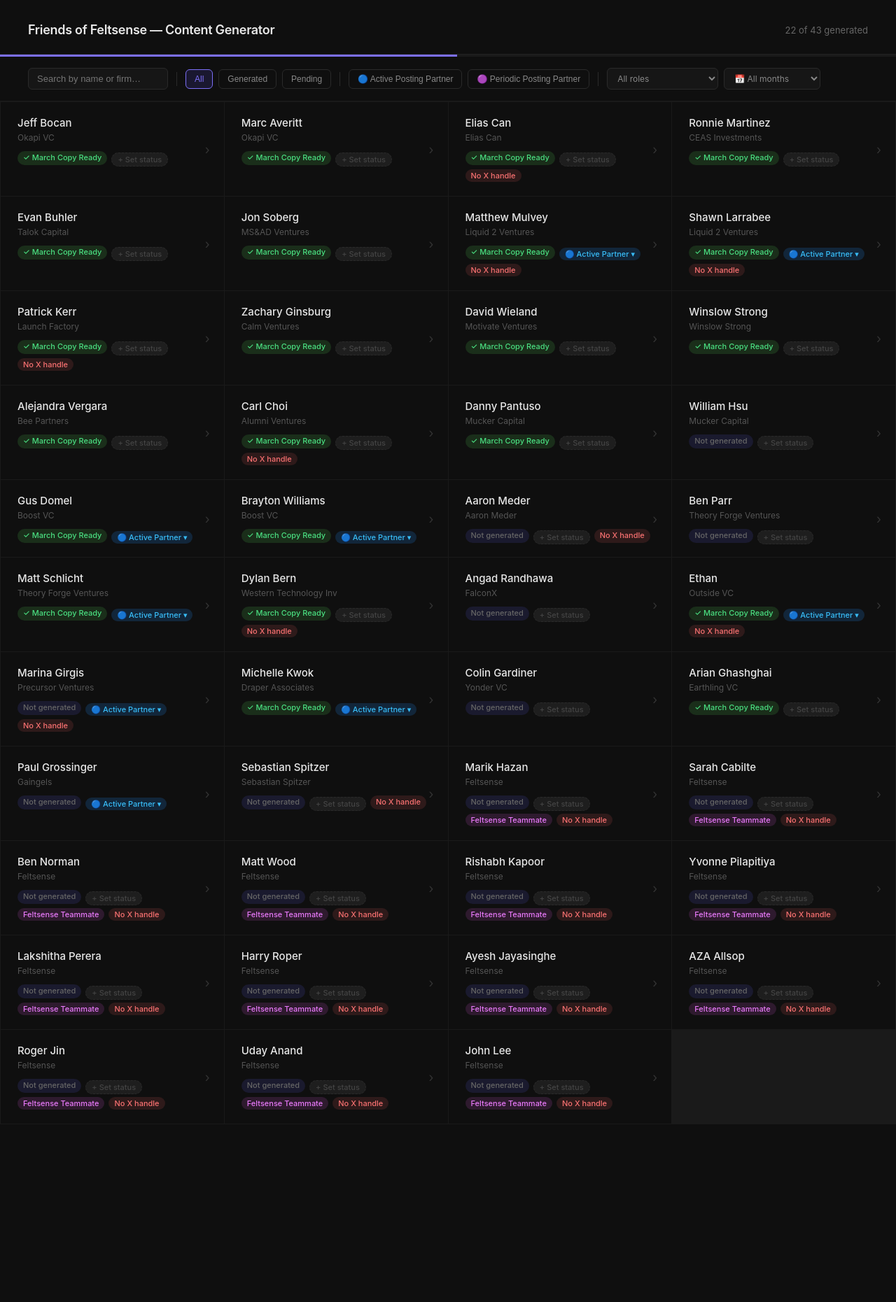
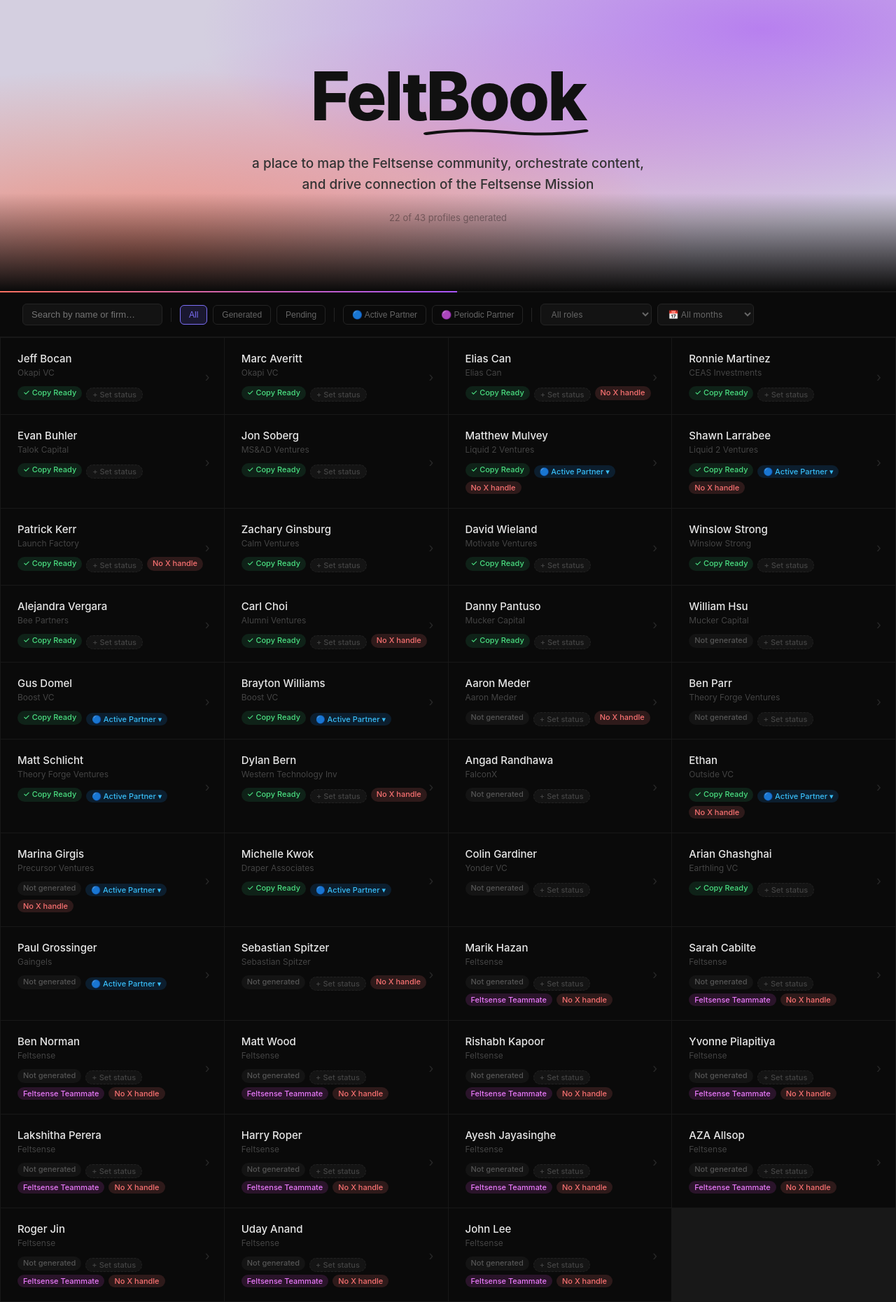
Before and after one commit to in-the-woods-sf/feltsenseproject, a Flask app: page / in a window 1280 px wide. Shown: the whole page at 70% size. Before the commit the page ends 1586 px from the top, so only its background shows below. Run offline with Flask 3, Linux system fonts and the light colour scheme.

Commit message:
FeltBook hero redesign — gradient top, dark grid

```diff
--- a/templates/index.html
+++ b/templates/index.html
@@ -3,87 +3,203 @@
 <head>
   <meta charset="UTF-8">
   <meta name="viewport" content="width=device-width, initial-scale=1.0">
-  <title>Friends of Feltsense — Content Generator</title>
+  <title>FeltBook</title>
   <style>
     * { box-sizing: border-box; margin: 0; padding: 0; }
-    body { font-family: -apple-system, BlinkMacSystemFont, "Segoe UI", sans-serif; background: #0f0f0f; color: #e8e8e8; min-height: 100vh; }
+    body { font-family: -apple-system, BlinkMacSystemFont, "Segoe UI", sans-serif; background: #0a0a0a; color: #e8e8e8; min-height: 100vh; }
 
-    .header { padding: 32px 40px 24px; border-bottom: 1px solid #222; display: flex; align-items: center; justify-content: space-between; }
-    .header h1 { font-size: 18px; font-weight: 600; letter-spacing: -0.3px; }
-    .header .meta { font-size: 13px; color: #666; }
-    .progress-bar { height: 3px; background: #1a1a1a; }
-    .progress-fill { height: 100%; background: #7c6ff7; transition: width 0.4s ease; }
+    /* ── Hero ───────────────────────────────────────────── */
+    .hero {
+      position: relative;
+      min-height: 52vh;
+      display: flex;
+      flex-direction: column;
+      align-items: center;
+      justify-content: center;
+      text-align: center;
+      padding: 72px 32px 80px;
+      background:
+        radial-gradient(ellipse at 15% 90%, rgba(249, 112, 80, 0.72) 0%, transparent 52%),
+        radial-gradient(ellipse at 85% 10%, rgba(168, 85, 247, 0.65) 0%, transparent 52%),
+        radial-gradient(ellipse at 55% 50%, rgba(232, 121, 177, 0.35) 0%, transparent 60%),
+        #d4cfe0;
+      overflow: hidden;
+    }
 
-    .grid { display: grid; grid-template-columns: repeat(auto-fill, minmax(280px, 1fr)); gap: 1px; background: #1a1a1a; padding: 1px; }
-    .card { background: #0f0f0f; padding: 20px 24px; cursor: pointer; text-decoration: none; color: inherit; display: block; transition: background 0.15s; position: relative; }
-    .card:hover { background: #161616; }
-    .card .name { font-size: 15px; font-weight: 500; margin-bottom: 4px; }
-    .card .firm { font-size: 12px; color: #555; margin-bottom: 12px; }
+    /* fade into black at the bottom */
+    .hero::after {
+      content: '';
+      position: absolute;
+      bottom: 0; left: 0; right: 0;
+      height: 140px;
+      background: linear-gradient(to bottom, transparent, #0a0a0a);
+      pointer-events: none;
+    }
+
+    .hero-title {
+      font-size: clamp(52px, 8vw, 96px);
+      font-weight: 800;
+      letter-spacing: -3px;
+      color: #111;
+      line-height: 1;
+      margin-bottom: 6px;
+      position: relative;
+      display: inline-block;
+    }
+
+    /* curved SVG underline on "Book" part */
+    .hero-title .underlined {
+      position: relative;
+      display: inline-block;
+    }
+    .hero-title .underlined svg {
+      position: absolute;
+      bottom: -10px;
+      left: -4px;
+      width: calc(100% + 8px);
+      height: 14px;
+      overflow: visible;
+    }
+    .hero-title .underlined svg path {
+      stroke: #111;
+      stroke-width: 4;
+      fill: none;
+      stroke-linecap: round;
+    }
+
+    .hero-sub {
+      margin-top: 28px;
+      font-size: clamp(15px, 2vw, 19px);
+      font-weight: 500;
+      color: #333;
+      max-width: 560px;
+      line-height: 1.6;
+    }
+
+    .hero-meta {
+      margin-top: 24px;
+      font-size: 13px;
+      color: rgba(0,0,0,0.35);
+    }
+
+    .progress-bar { height: 2px; background: #181818; }
+    .progress-fill { height: 100%; background: linear-gradient(90deg, #f97060, #a855f7); transition: width 0.4s ease; }
+
+    /* ── Filter bar ─────────────────────────────────────── */
+    .filter-bar {
+      padding: 16px 32px;
+      display: flex;
+      gap: 8px;
+      align-items: center;
+      flex-wrap: wrap;
+      border-bottom: 1px solid #181818;
+      background: #0a0a0a;
+      position: sticky;
+      top: 0;
+      z-index: 10;
+    }
+    .filter-bar input {
+      background: #131313;
+      border: 1px solid #242424;
+      color: #e8e8e8;
+      padding: 7px 12px;
+      border-radius: 6px;
+      font-size: 13px;
+      width: 200px;
+      outline: none;
+    }
+    .filter-bar input:focus { border-color: #a855f7; }
+    .filter-sep { width: 1px; height: 20px; background: #242424; margin: 0 4px; }
+    .filter-btn { background: none; border: 1px solid #242424; color: #666; padding: 6px 12px; border-radius: 6px; font-size: 12px; cursor: pointer; white-space: nowrap; transition: all 0.12s; }
+    .filter-btn:hover { border-color: #444; color: #aaa; }
+    .filter-btn.active { border-color: #7c6ff7; color: #7c6ff7; background: #1a1830; }
+    .filter-btn.f-active.active  { border-color: #38bdf8; color: #38bdf8; background: #0c1e2e; }
+    .filter-btn.f-periodic.active { border-color: #a78bfa; color: #a78bfa; background: #1a1030; }
+    .filter-month { background: #131313; border: 1px solid #242424; color: #666; padding: 6px 10px; border-radius: 6px; font-size: 12px; outline: none; cursor: pointer; font-family: inherit; }
+    .filter-month.active { border-color: #6ee7b7; color: #6ee7b7; background: #0a1e18; }
+
+    /* ── Grid ───────────────────────────────────────────── */
+    .grid { display: grid; grid-template-columns: repeat(auto-fill, minmax(280px, 1fr)); gap: 1px; background: #181818; padding: 1px; }
+
+    .card {
+      background: #0a0a0a;
+      padding: 20px 24px;
+      cursor: pointer;
+      text-decoration: none;
+      color: inherit;
+      display: block;
+      transition: background 0.15s;
+      position: relative;
+    }
+    .card:hover { background: #101010; }
+    .card .name { font-size: 15px; font-weight: 500; margin-bottom: 3px; }
+    .card .firm { font-size: 12px; color: #444; margin-bottom: 12px; }
     .card .badges { display: flex; gap: 6px; flex-wrap: wrap; }
+
     .badge { font-size: 11px; padding: 2px 8px; border-radius: 20px; font-weight: 500; }
-    .badge.done { background: #1a2e1a; color: #4ade80; }
-    .badge.pending { background: #1a1a2e; color: #666; }
-    .badge.no-x { background: #2e1a1a; color: #f87171; }
-    .badge.active { background: #12263a; color: #38bdf8; }
-    .badge.periodic { background: #261a3a; color: #a78bfa; }
-    .badge.cold { background: #1e1e1e; color: #555; }
-    .badge.month { background: #0f2420; color: #6ee7b7; }
-    .badge.set-status { background: #1e1e1e; color: #444; cursor: pointer; border: 1px dashed #2a2a2a; }
+    .badge.done     { background: #0f2218; color: #4ade80; }
+    .badge.pending  { background: #141414; color: #555; }
+    .badge.no-x     { background: #2e1a1a; color: #f87171; }
+    .badge.active   { background: #0c1e2e; color: #38bdf8; }
+    .badge.periodic { background: #1a1030; color: #a78bfa; }
+    .badge.cold     { background: #161616; color: #555; }
+    .badge.month    { background: #0a1e18; color: #6ee7b7; }
+    .badge.set-status { background: #141414; color: #444; cursor: pointer; border: 1px dashed #222; }
     .badge.set-status:hover { color: #888; border-color: #444; }
-    .badge.role-vc        { background: #1a1a2e; color: #818cf8; }
-    .badge.role-teammate  { background: #2e1a2e; color: #e879f9; }
-    .badge.role-friend    { background: #1a2820; color: #34d399; }
-    .card .arrow { position: absolute; right: 20px; top: 50%; transform: translateY(-50%); color: #333; font-size: 18px; }
-    .card:hover .arrow { color: #666; }
+    .badge.role-vc        { background: #131328; color: #818cf8; }
+    .badge.role-teammate  { background: #2a142a; color: #e879f9; }
+    .badge.role-friend    { background: #112218; color: #34d399; }
+
+    .card .arrow { position: absolute; right: 20px; top: 50%; transform: translateY(-50%); color: #282828; font-size: 18px; }
+    .card:hover .arrow { color: #555; }
 
     .status-control { display: inline-block; }
 
-    /* Floating status menu */
+    /* ── Floating status menu ───────────────────────────── */
     .status-menu {
       position: fixed;
       z-index: 1000;
-      background: #1a1a1a;
-      border: 1px solid #2a2a2a;
+      background: #161616;
+      border: 1px solid #252525;
       border-radius: 8px;
       padding: 6px;
       min-width: 210px;
-      box-shadow: 0 8px 28px rgba(0,0,0,0.7);
+      box-shadow: 0 8px 32px rgba(0,0,0,0.8);
       display: none;
     }
-    .status-menu .menu-label { font-size: 10px; font-weight: 600; color: #444; text-transform: uppercase; letter-spacing: 0.5px; padding: 4px 8px 6px; }
-    .status-menu .menu-opt { padding: 7px 10px; border-radius: 5px; font-size: 12px; cursor: pointer; color: #888; }
-    .status-menu .menu-opt:hover { background: #252525; color: #e8e8e8; }
-    .status-menu .menu-opt.selected { color: #e8e8e8; background: #252525; }
-    .status-menu .menu-divider { height: 1px; background: #252525; margin: 6px 0; }
-    .status-menu .menu-month { width: 100%; background: #111; border: 1px solid #2a2a2a; color: #888; border-radius: 5px; font-size: 12px; padding: 7px 8px; outline: none; cursor: pointer; font-family: inherit; }
+    .status-menu .menu-label  { font-size: 10px; font-weight: 600; color: #444; text-transform: uppercase; letter-spacing: 0.5px; padding: 4px 8px 6px; }
+    .status-menu .menu-opt    { padding: 7px 10px; border-radius: 5px; font-size: 12px; cursor: pointer; color: #888; }
+    .status-menu .menu-opt:hover  { background: #202020; color: #e8e8e8; }
+    .status-menu .menu-opt.selected { color: #e8e8e8; background: #202020; }
+    .status-menu .menu-divider { height: 1px; background: #222; margin: 6px 0; }
+    .status-menu .menu-month  { width: 100%; background: #0f0f0f; border: 1px solid #252525; color: #888; border-radius: 5px; font-size: 12px; padding: 7px 8px; outline: none; cursor: pointer; font-family: inherit; }
     .status-menu .menu-month:focus { border-color: #6ee7b7; color: #e8e8e8; }
-    .status-menu .menu-role  { width: 100%; background: #111; border: 1px solid #2a2a2a; color: #888; border-radius: 5px; font-size: 12px; padding: 7px 8px; outline: none; cursor: pointer; font-family: inherit; }
+    .status-menu .menu-role   { width: 100%; background: #0f0f0f; border: 1px solid #252525; color: #888; border-radius: 5px; font-size: 12px; padding: 7px 8px; outline: none; cursor: pointer; font-family: inherit; }
     .status-menu .menu-role:focus  { border-color: #818cf8; color: #e8e8e8; }
-
-    .filter-bar { padding: 16px 40px; display: flex; gap: 8px; align-items: center; flex-wrap: wrap; border-bottom: 1px solid #1a1a1a; }
-    .filter-bar input { background: #161616; border: 1px solid #2a2a2a; color: #e8e8e8; padding: 7px 12px; border-radius: 6px; font-size: 13px; width: 200px; outline: none; }
-    .filter-bar input:focus { border-color: #7c6ff7; }
-    .filter-sep { width: 1px; height: 20px; background: #2a2a2a; margin: 0 4px; }
-    .filter-btn { background: none; border: 1px solid #2a2a2a; color: #888; padding: 6px 12px; border-radius: 6px; font-size: 12px; cursor: pointer; white-space: nowrap; }
-    .filter-btn.active { border-color: #7c6ff7; color: #7c6ff7; background: #1a1830; }
-    .filter-btn.f-active.active  { border-color: #38bdf8; color: #38bdf8; background: #0c1e2e; }
-    .filter-btn.f-periodic.active { border-color: #a78bfa; color: #a78bfa; background: #1a1030; }
-    .filter-month { background: #161616; border: 1px solid #2a2a2a; color: #888; padding: 6px 10px; border-radius: 6px; font-size: 12px; outline: none; cursor: pointer; font-family: inherit; }
-    .filter-month.active { border-color: #6ee7b7; color: #6ee7b7; background: #0a1e18; }
 
     .empty { padding: 60px 40px; text-align: center; color: #444; }
   </style>
 </head>
 <body>
 
-<div class="header">
-  <h1>Friends of Feltsense — Content Generator</h1>
-  <div class="meta">{{ generated }} of {{ total }} generated</div>
+<!-- ── Hero ──────────────────────────────────────────────── -->
+<div class="hero">
+  <h1 class="hero-title">
+    Felt<span class="underlined">Book
+      <svg viewBox="0 0 120 14" preserveAspectRatio="none">
+        <path d="M 2 10 Q 30 2 60 8 Q 90 14 118 6" />
+      </svg>
+    </span>
+  </h1>
+  <p class="hero-sub">a place to map the Feltsense community, orchestrate content, and drive connection of the Feltsense Mission</p>
+  <p class="hero-meta">{{ generated }} of {{ total }} profiles generated</p>
 </div>
+
 <div class="progress-bar">
   <div class="progress-fill" style="width: {{ (generated / total * 100) | round }}%"></div>
 </div>
 
+<!-- ── Filter bar ─────────────────────────────────────────── -->
 <div class="filter-bar">
   <input type="text" id="search" placeholder="Search by name or firm…" oninput="filterCards()">
   <div class="filter-sep"></div>
@@ -91,10 +207,10 @@
   <button class="filter-btn" onclick="setFilter('done', this)">Generated</button>
   <button class="filter-btn" onclick="setFilter('pending', this)">Pending</button>
   <div class="filter-sep"></div>
-  <button class="filter-btn f-active" onclick="setFilter('active', this)">🔵 Active Posting Partner</button>
-  <button class="filter-btn f-periodic" onclick="setFilter('periodic', this)">🟣 Periodic Posting Partner</button>
+  <button class="filter-btn f-active" onclick="setFilter('active', this)">🔵 Active Partner</button>
+  <button class="filter-btn f-periodic" onclick="setFilter('periodic', this)">🟣 Periodic Partner</button>
   <div class="filter-sep"></div>
-  <select class="filter-month" id="role-filter" onchange="filterCards()" style="border-color:#2a2a2a;">
+  <select class="filter-month" id="role-filter" onchange="filterCards()">
     <option value="">All roles</option>
     {% for r in role_types %}{% if r.value %}
     <option value="{{ r.value }}">{{ r.label }}</option>
@@ -108,6 +224,7 @@
   </select>
 </div>
 
+<!-- ── Grid ───────────────────────────────────────────────── -->
 <div class="grid" id="grid">
   {% for vc in vcs %}
   <a class="card" href="/vc/{{ vc.slug }}"
@@ -122,7 +239,7 @@
     <div class="firm">{{ vc.firm }}</div>
     <div class="badges">
       {% if vc.generated %}
-        <span class="badge done">✓ March Copy Ready</span>
+        <span class="badge done">✓ Copy Ready</span>
       {% else %}
         <span class="badge pending">Not generated</span>
       {% endif %}
@@ -156,7 +273,7 @@
   {% endfor %}
 </div>
 
-<!-- Floating status / engagement menu -->
+<!-- ── Floating status / engagement menu ──────────────────── -->
 <div class="status-menu" id="status-menu">
   <div class="menu-label">Partner Status</div>
   <div class="menu-opt" data-val="" onclick="setCardStatus('')">— No status</div>
@@ -185,7 +302,6 @@
 let activeFilter = 'all';
 let menuSlug = null;
 
-// Close menu on outside click
 document.addEventListener('click', (e) => {
   const menu = document.getElementById('status-menu');
   if (menu.style.display !== 'none' && !menu.contains(e.target)) {
@@ -196,31 +312,21 @@
 
 function openStatusMenu(slug, event) {
   const menu = document.getElementById('status-menu');
-
-  // Toggle off if already open for same slug
   if (menuSlug === slug && menu.style.display !== 'none') {
-    menu.style.display = 'none';
-    menuSlug = null;
-    return;
+    menu.style.display = 'none'; menuSlug = null; return;
   }
-
   menuSlug = slug;
-
-  // Position below the badge
   const rect = event.target.getBoundingClientRect();
   const menuWidth = 220;
   let left = rect.left;
   if (left + menuWidth > window.innerWidth - 8) left = window.innerWidth - menuWidth - 8;
-  menu.style.top = (rect.bottom + window.scrollY + 6) + 'px';
+  menu.style.top  = (rect.bottom + window.scrollY + 6) + 'px';
   menu.style.left = left + 'px';
   menu.style.display = 'block';
-
-  // Reflect current card values
   const card = document.querySelector(`.card[data-slug="${slug}"]`);
   const currentStatus = card ? (card.dataset.status || '') : '';
   const currentMonth  = card ? (card.dataset.month  || '') : '';
   const currentRole   = card ? (card.dataset.role   || '') : '';
-
   document.querySelectorAll('.status-menu .menu-opt').forEach(opt => {
     opt.classList.toggle('selected', opt.dataset.val === currentStatus);
   });
@@ -232,18 +338,13 @@
   if (!menuSlug) return;
   const slug = menuSlug;
   const res = await fetch('/api/set-status/' + slug, {
-    method: 'POST',
-    headers: { 'Content-Type': 'application/json' },
+    method: 'POST', headers: { 'Content-Type': 'application/json' },
     body: JSON.stringify({ status }),
   });
   const data = await res.json();
   if (!data.ok) return;
-
   const card = document.querySelector(`.card[data-slug="${slug}"]`);
-  if (card) {
-    card.dataset.status = status;
-    updateCardStatusBadge(card, status);
-  }
+  if (card) { card.dataset.status = status; updateCardStatusBadge(card, status); }
   document.querySelectorAll('.status-menu .menu-opt').forEach(opt => {
     opt.classList.toggle('selected', opt.dataset.val === status);
   });
@@ -253,53 +354,33 @@
   if (!menuSlug) return;
   const slug = menuSlug;
   const res = await fetch('/api/set-status/' + slug, {
-    method: 'POST',
-    headers: { 'Content-Type': 'application/json' },
+    method: 'POST', headers: { 'Content-Type': 'application/json' },
     body: JSON.stringify({ engagement_month: month }),
   });
   const data = await res.json();
   if (!data.ok) return;
-
   const card = document.querySelector(`.card[data-slug="${slug}"]`);
-  if (card) {
-    card.dataset.month = month;
-    updateCardMonthBadge(card, month);
-  }
+  if (card) { card.dataset.month = month; updateCardMonthBadge(card, month); }
 }
 
 async function setCardRole(role) {
   if (!menuSlug) return;
   const slug = menuSlug;
   const res = await fetch('/api/set-status/' + slug, {
-    method: 'POST',
-    headers: { 'Content-Type': 'application/json' },
+    method: 'POST', headers: { 'Content-Type': 'application/json' },
     body: JSON.stringify({ role }),
   });
   const data = await res.json();
   if (!data.ok) return;
-
   const card = document.querySelector(`.card[data-slug="${slug}"]`);
-  if (card) {
-    card.dataset.role = role;
-    updateCardRoleBadge(card, role);
-  }
+  if (card) { card.dataset.role = role; updateCardRoleBadge(card, role); }
 }
 
 function updateCardStatusBadge(card, status) {
   const ctrl = card.querySelector('.status-control');
   if (!ctrl) return;
-  const labels = {
-    active:   '🔵 Active Partner ▾',
-    periodic: '🟣 Periodic Partner ▾',
-    cold:     'Not engaged ▾',
-    '':       '+ Set status',
-  };
-  const classes = {
-    active:   'badge active',
-    periodic: 'badge periodic',
-    cold:     'badge cold',
-    '':       'badge set-status',
-  };
+  const labels  = { active: '🔵 Active Partner ▾', periodic: '🟣 Periodic Partner ▾', cold: 'Not engaged ▾', '': '+ Set status' };
+  const classes = { active: 'badge active', periodic: 'badge periodic', cold: 'badge cold', '': 'badge set-status' };
   ctrl.innerHTML = `<span class="${classes[status] || 'badge set-status'}">${labels[status] || '+ Set status'}</span>`;
 }
 
@@ -308,9 +389,9 @@
   if (existing) existing.remove();
   if (!role) return;
   const map = {
-    vc:                 { cls: 'badge role-vc',       label: 'VC' },
-    feltsense_teammate: { cls: 'badge role-teammate',  label: 'Feltsense Teammate' },
-    friend:             { cls: 'badge role-friend',    label: 'Friend of Feltsense' },
+    vc:                 { cls: 'badge role-vc',      label: 'VC' },
+    feltsense_teammate: { cls: 'badge role-teammate', label: 'Feltsense Teammate' },
+    friend:             { cls: 'badge role-friend',   label: 'Friend of Feltsense' },
   };
   if (!map[role]) return;
   const badge = document.createElement('span');
@@ -326,7 +407,6 @@
     const badge = document.createElement('span');
     badge.className = 'badge month';
     badge.textContent = '📅 ' + month;
-    // Insert before the no-x badge if it exists, else append
     const noX = card.querySelector('.badge.no-x');
     if (noX) card.querySelector('.badges').insertBefore(badge, noX);
     else card.querySelector('.badges').appendChild(badge);
@@ -337,7 +417,6 @@
   const q           = document.getElementById('search').value.toLowerCase();
   const activeMonth = document.getElementById('month-filter').value;
   const activeRole  = document.getElementById('role-filter').value;
-
   document.querySelectorAll('.card').forEach(card => {
     const name   = card.dataset.name;
     const firm   = card.dataset.firm;
@@ -345,20 +424,16 @@
     const status = card.dataset.status;
     const month  = card.dataset.month || '';
     const role   = card.dataset.role  || '';
-
     const matchSearch = !q || name.includes(q) || firm.includes(q);
     const matchMonth  = !activeMonth || month === activeMonth;
     const matchRole   = !activeRole  || role  === activeRole;
     let   matchFilter = true;
-
     if      (activeFilter === 'done')     matchFilter = state  === 'done';
     else if (activeFilter === 'pending')  matchFilter = state  === 'pending';
     else if (activeFilter === 'active')   matchFilter = status === 'active';
     else if (activeFilter === 'periodic') matchFilter = status === 'periodic';
-
     card.style.display = (matchSearch && matchFilter && matchMonth && matchRole) ? '' : 'none';
   });
-
   document.getElementById('month-filter').classList.toggle('active', !!activeMonth);
   document.getElementById('role-filter').classList.toggle('active', !!activeRole);
 }
```
